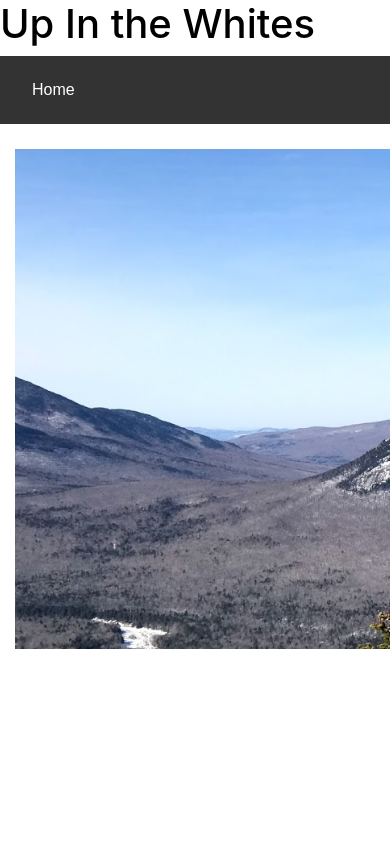
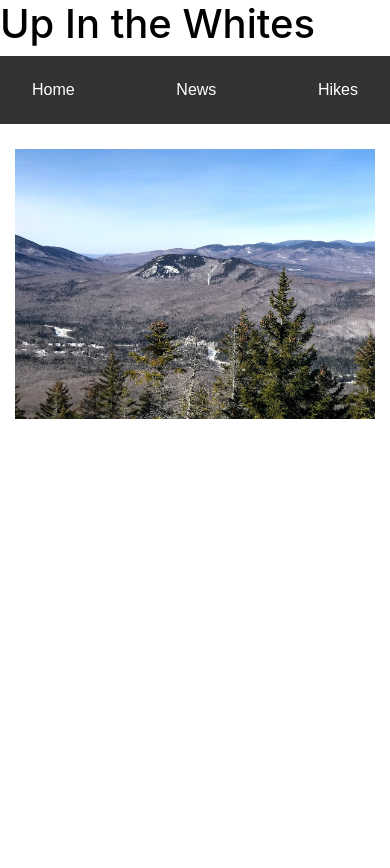
Before and after one commit to DonaldRobinson/my-first-blog, a Django app: page / in a window 390 px wide; the page is wider, and only the part inside the window is pictured. Shown: the top 868 px of that part. Run offline with Django 3.2, Linux system fonts and the light colour scheme; data that the repository does not hold is empty; some libraries are stand-ins or nearby versions.

Commit message:
fixed responsive

```diff
--- a/blog/static/css/blog.css
+++ b/blog/static/css/blog.css
@@ -1,4 +1,5 @@
 .navbar {
+    max-width: 100%;
     overflow: hidden;
     background-color: #333;
     font-family: Arial, Helvetica, sans-serif;
@@ -77,20 +78,24 @@ a:link {
 }
 
 div.hikepic {
+    position: center;
+    max-width: 100%;
     margin: 25px auto;
-    height:500px;
+    height:auto;
     width: 60em;
     overflow: auto;
 }
 
 div.garfieldpic {
+    max-width: 100%;
     margin: 25px auto;
-    height:500px;
+    height:auto;
     width: 60em;
     overflow: auto;
 }
 
 div.post {
+    max-width: 100%;
     text-align: justify;
     margin: 0 auto;
     width: 60em;
@@ -105,6 +110,10 @@ div.black {
 }
 
 img {
+    margin: 0 auto;
+    width: 60em;
+    position: center;
     max-width: 100%;
     height: auto;
+    overflow: auto;
 }
```
Also changed, not shown: 1 other file.
